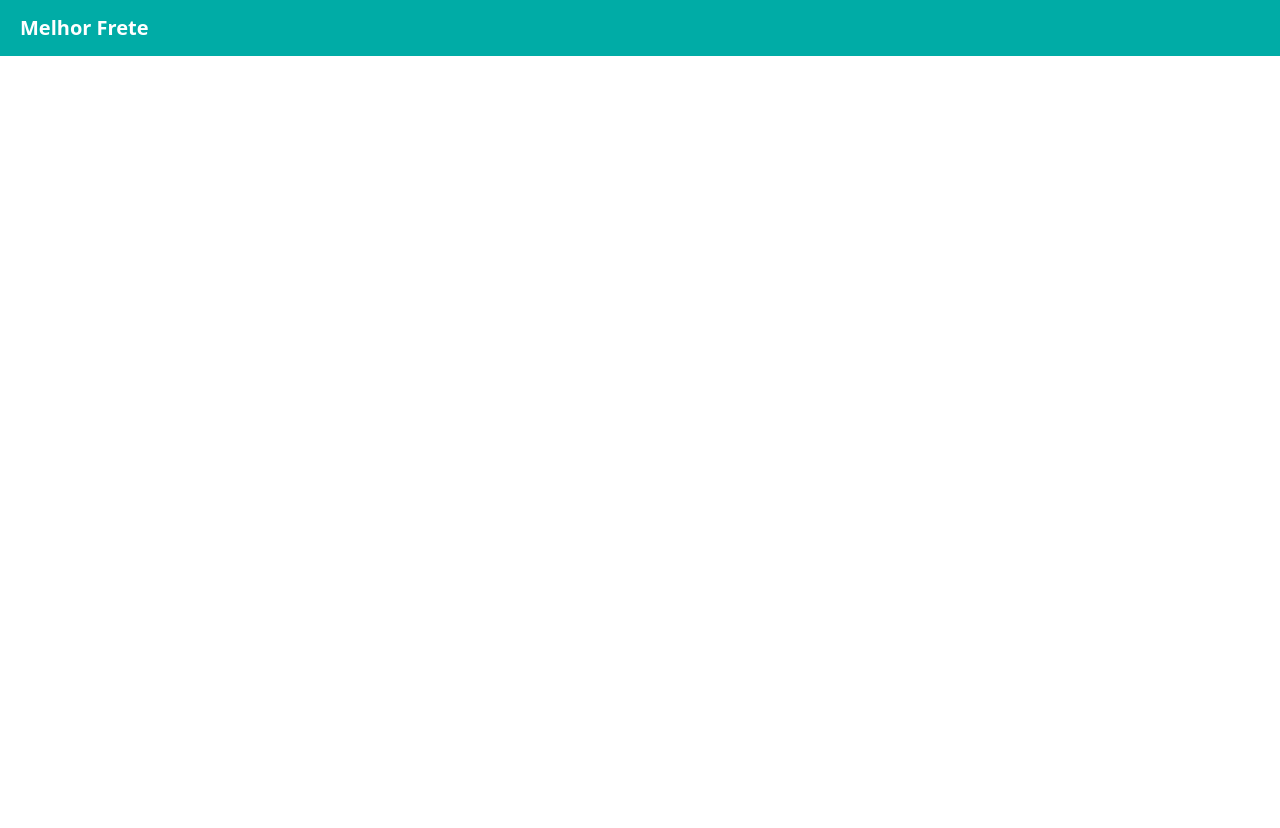
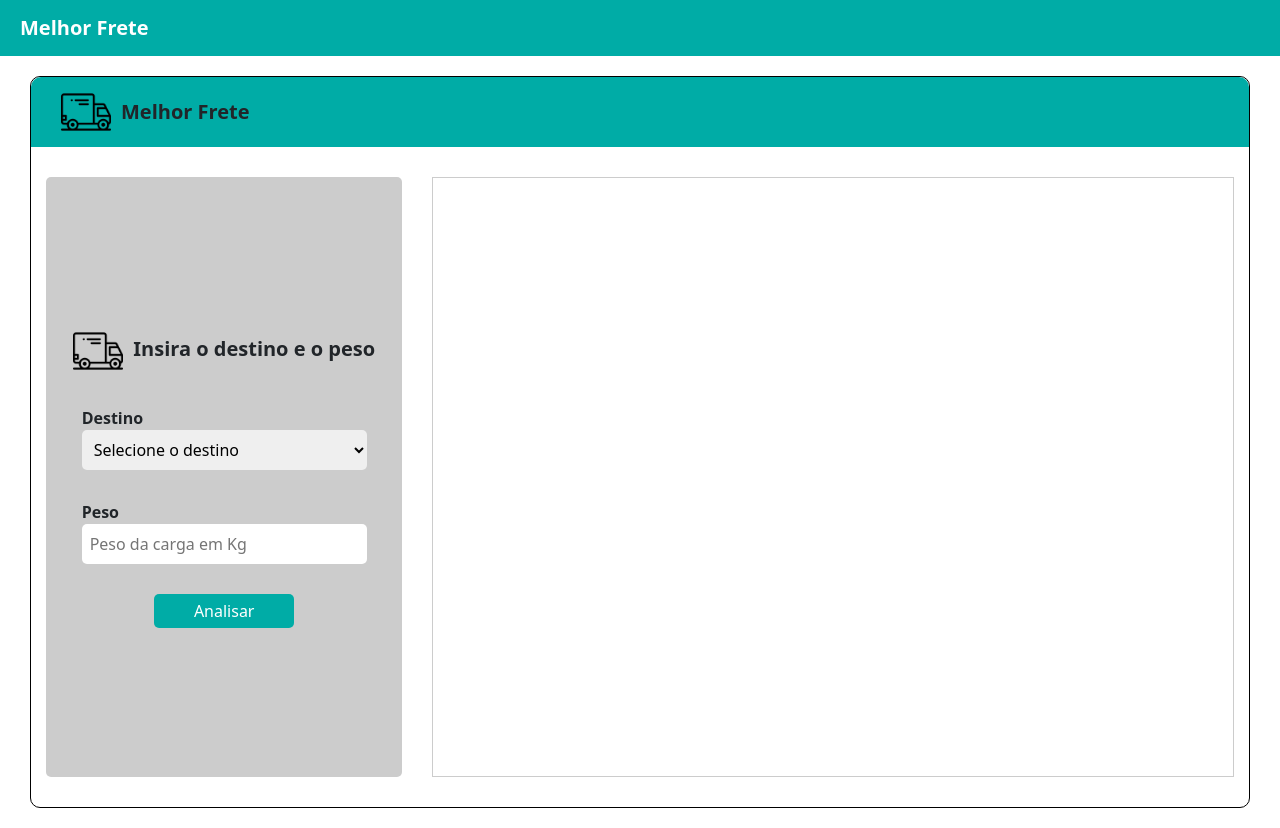
Before and after one commit to wildemberg-sales/Desafio-CoorLab, a Vue app in the folder desafio_coorlab/code/: page / in a window 1280 px wide. Before the commit the page ends 800 px from the top, so only its background shows below. Built offline with nearby package versions, Linux system fonts and the light colour scheme.

Commit message:
Criado bloco principal, criado bloco de  input de dados

```diff
--- a/desafio_coorlab/code/src/components/BestTransport.vue
+++ b/desafio_coorlab/code/src/components/BestTransport.vue
@@ -5,6 +5,44 @@
         <b>{{ appName }}</b>
       </b-navbar-brand>
     </b-navbar>
+
+    <div class="block">
+      <div class="nav-block"><img src="./../assets/logo.png"/>Melhor Frete</div>
+
+      <div class="content">
+
+        <div class="content-form">
+
+          <div class="title-form">
+            <img src="./../assets/logo.png"/>Insira o destino e o peso
+          </div>
+
+          <div class="form-inputs">
+
+            <label>Destino</label>
+              <select name="estado" id="input-estado">
+                <option value="">Selecione o destino</option>
+              </select>
+
+            <label for="input-peso">Peso</label>
+              <input type="number" placeholder="Peso da carga em Kg" id="input-peso"/>
+
+          </div>
+
+          <button>Analisar</button>
+
+        </div>
+
+        <div class="response">
+
+
+        </div>
+
+
+      </div>
+
+    </div>
+
   </div>
 
 </template>
@@ -49,4 +87,93 @@ export default {
 .title .navbar-brand {
   margin-left: 20px;
 }
+
+.block{
+  margin: 20px 30px;
+  border: 1px solid #000;
+  border-radius: 10px;
+}
+
+.nav-block{
+  background-color: #00aca6;
+  padding: 10px 30px;
+  border-top-right-radius: 10px;
+  border-top-left-radius: 10px;
+  display: flex;
+  align-items: center;
+  font-weight: bold;
+  font-size: 20px;
+}
+
+.nav-block img, .title-form img, .block-info-img img{
+  width: 50px;
+  margin-right: 10px;
+}
+
+.content{
+  padding: 30px 15px;
+  display: flex;
+}
+
+.content-form{
+  width: 30%;
+  height: 600px;
+  margin-right: 30px;
+  background-color: #ccc;
+  border-radius: 5px;
+  display: flex;
+  flex-direction: column;
+  align-items: center;
+  justify-content: center;
+}
+
+.title-form{
+  font-weight: bold;
+  font-size: 20px;
+}
+
+.form-inputs{
+  width: 80%;
+  display: flex;
+  flex-direction: column;
+  justify-content: center;
+}
+
+label{
+  font-weight: bold;
+  display: block;
+  margin-top: 30px;
+}
+input{
+  display: block;
+  width: 100%;
+  margin-bottom: 30px;
+  padding: 8px;
+  border-radius: 5px;
+  border: none;
+}
+select{
+  display: block;
+  width: 100%;
+  padding: 8px;
+  border-radius: 5px;
+  border: none;
+}
+
+.content-form button{
+  padding: 5px 40px;
+  background-color: #00aca6;
+  color: #fff;
+  border: none;
+  border-radius: 5px;
+}
+
+.response{
+  width: calc(70% - 30px);
+  border: 1px solid #ccc;
+  display: flex;
+  justify-content: center;
+  align-items: center;
+}
+
 </style>
```
